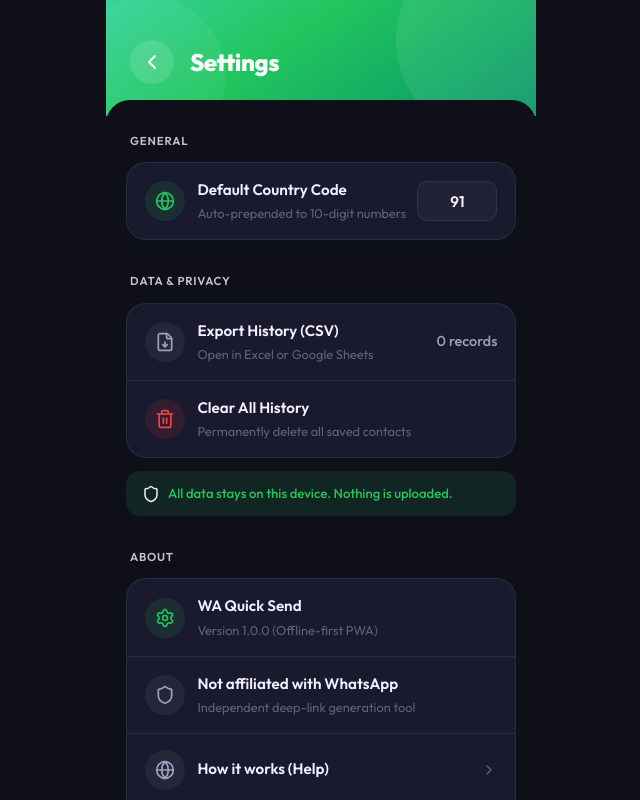
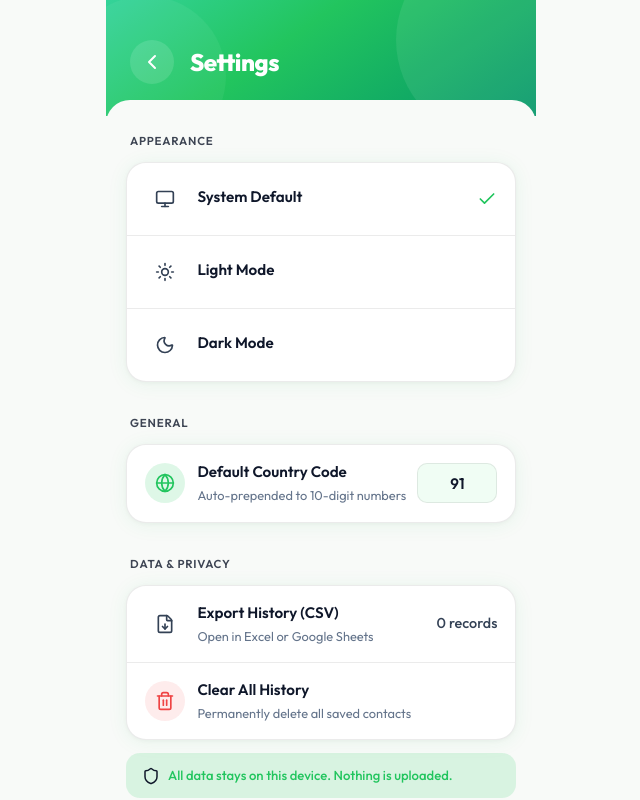
Before and after one commit to sumitrawat2417/whatsapp-quick-send, a React (Vite) app: page / in a window 1280 px wide. Both pictures are taken after a click on the button 809 px from the left and 70 px from the top of the page. Shown: the whole page, without its empty margins (319-959 px from the left). Built offline with nearby package versions, Linux system fonts and the light colour scheme.

Commit message:
feat: add light and dark themes with appearance settings

```diff
--- a/src/SettingsDrawer.jsx
+++ b/src/SettingsDrawer.jsx
@@ -1,4 +1,4 @@
-import { Globe, Trash2, FileDown, Shield, Settings, Code2, ExternalLink, ChevronLeft } from 'lucide-react';
+import { Globe, Trash2, FileDown, Shield, Settings, Code2, ExternalLink, ChevronLeft, Sun, Moon, Monitor, Check } from 'lucide-react';
 import localforage from 'localforage';
 import './SettingsDrawer.css';
 
@@ -53,6 +53,46 @@ export default function SettingsDrawer({ onClose, settings, updateSetting, histo
 
       {/* Scrollable Content (slides over header) */}
       <div className="settings-content">
+
+        {/* ─── Appearance ───────────────────────── */}
+        <div className="settings-section">
+          <div className="section-label">Appearance</div>
+          <div className="settings-card">
+            <div className="settings-row clickable" onClick={() => updateSetting('theme', 'system')}>
+              <div className="row-info">
+                <div className="row-icon neutral">
+                  <Monitor size={20} />
+                </div>
+                <div className="row-text">
+                  <h4>System Default</h4>
+                </div>
+              </div>
+              {settings.theme === 'system' && <Check size={20} color="var(--color-primary)" />}
+            </div>
+            <div className="settings-row clickable" onClick={() => updateSetting('theme', 'light')}>
+              <div className="row-info">
+                <div className="row-icon neutral">
+                  <Sun size={20} />
+                </div>
+                <div className="row-text">
+                  <h4>Light Mode</h4>
+                </div>
+              </div>
+              {settings.theme === 'light' && <Check size={20} color="var(--color-primary)" />}
+            </div>
+            <div className="settings-row clickable" onClick={() => updateSetting('theme', 'dark')}>
+              <div className="row-info">
+                <div className="row-icon neutral">
+                  <Moon size={20} />
+                </div>
+                <div className="row-text">
+                  <h4>Dark Mode</h4>
+                </div>
+              </div>
+              {settings.theme === 'dark' && <Check size={20} color="var(--color-primary)" />}
+            </div>
+          </div>
+        </div>
 
         {/* ─── General ──────────────────────────── */}
         <div className="settings-section">
--- a/src/index.css
+++ b/src/index.css
@@ -1,10 +1,9 @@
 @import url('https://fonts.googleapis.com/css2?family=Outfit:wght@300;400;500;600;700;800;900&display=swap');
 
 :root {
-  /* Brand Colors */
+  /* Brand Colors (Theme-Invariant) */
   --color-primary:     #22C55E;
   --color-primary-2:   #34D399;
-  --color-primary-dim: rgba(34, 197, 94, 0.12);
   --color-primary-on:  #FFFFFF;
 
   /* Semantic Colors */
@@ -12,31 +11,53 @@
   --color-warning: #F59E0B;
   --color-danger:  #EF4444;
 
-  /* Surfaces (Dark Mode Default) */
+  /* Gradients */
+  --grad-hero: linear-gradient(145deg, #34D399 0%, #22C55E 40%, #059669 100%);
+  --font-sans: 'Outfit', system-ui, -apple-system, sans-serif;
+
+  /* ─── LIGHT MODE TOKENS ─── */
+  --color-bg:        #F8FAF8;
+  --color-surface:   #FFFFFF;
+  --color-surface-2: #F0FDF4; /* Very light green tint for inner cards */
+  --color-border:     rgba(0, 0, 0, 0.08);
+  --color-border-med: rgba(0, 0, 0, 0.12);
+
+  --color-text-1: #0F172A;
+  --color-text-2: #334155;
+  --color-text-3: #64748B;
+  --color-text-4: #94A3B8;
+
+  --color-primary-dim: rgba(34, 197, 94, 0.15);
+
+  --shadow-card:  0 2px 20px rgba(34, 197, 94, 0.08), 0 1px 4px rgba(0, 0, 0, 0.04);
+  --shadow-float: 0 8px 40px rgba(34, 197, 94, 0.25), 0 2px 8px rgba(0, 0, 0, 0.12);
+
+  color-scheme: light;
+}
+
+/* ─── DARK MODE TOKENS ─── */
+.dark {
   --color-bg:        #0F0F1A;
   --color-surface:   #1A1A2E;
   --color-surface-2: #222236;
   --color-border:     rgba(255, 255, 255, 0.07);
   --color-border-med: rgba(255, 255, 255, 0.12);
 
-  /* Text Hierarchy (cool purple-navy tint) */
   --color-text-1: #F0F0FF;
   --color-text-2: #A0A0C0;
   --color-text-3: #606080;
   --color-text-4: #38384A;
 
-  /* Gradients */
-  --grad-hero: linear-gradient(145deg, #34D399 0%, #22C55E 40%, #059669 100%);
-  --grad-hero-soft: linear-gradient(135deg, #0D2818 0%, #0F1E15 100%);
+  --color-primary-dim: rgba(34, 197, 94, 0.12);
 
-  /* Shadows (brand-tinted) */
   --shadow-card:  0 2px 20px rgba(34, 197, 94, 0.06), 0 1px 4px rgba(0, 0, 0, 0.20);
   --shadow-float: 0 8px 40px rgba(34, 197, 94, 0.18), 0 2px 8px rgba(0, 0, 0, 0.12);
 
-  /* Typography */
-  --font-sans: 'Outfit', system-ui, -apple-system, sans-serif;
+  color-scheme: dark;
+}
 
-  color-scheme: dark;
+html {
+  transition: background 0.3s ease, color 0.3s ease;
 }
 
 /* ─── Global Reset ────────────────────────────────────── */
--- a/src/useSettings.js
+++ b/src/useSettings.js
@@ -6,6 +6,7 @@ const SETTINGS_KEY = 'wa_quick_send_settings';
 // Default settings values
 const DEFAULT_SETTINGS = {
   countryCode: '91',
+  theme: 'system', // 'light', 'dark', 'system'
 };
 
 export function useSettings() {
@@ -16,6 +17,11 @@ export function useSettings() {
     loadSettings();
   }, []);
 
+  // Apply theme whenever it changes
+  useEffect(() => {
+    applyTheme(settings.theme);
+  }, [settings.theme]);
+
   const loadSettings = async () => {
     try {
       const stored = await localforage.getItem(SETTINGS_KEY);
@@ -25,6 +31,15 @@ export function useSettings() {
       }
     } catch (err) {
       console.error("Failed to load settings", err);
+    }
+  };
+
+  const applyTheme = (mode) => {
+    if (mode === 'system') {
+      const prefersDark = window.matchMedia('(prefers-color-scheme: dark)').matches;
+      document.documentElement.classList.toggle('dark', prefersDark);
+    } else {
+      document.documentElement.classList.toggle('dark', mode === 'dark');
     }
   };
 
```
